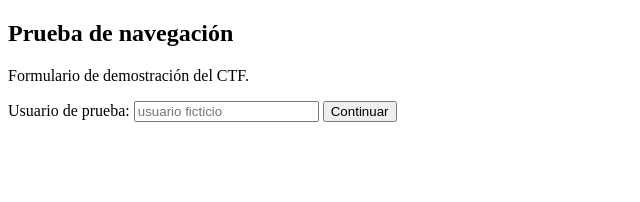
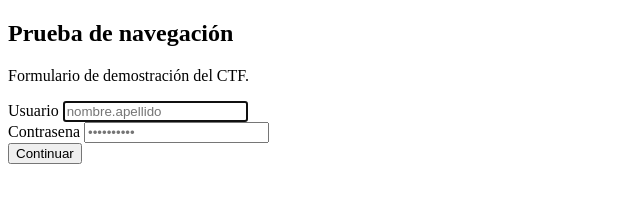
Before and after one commit to deniseurbanija/veltra-lab, a plain HTML site: page index.html in a window 1280 px wide. Shown: the whole page, without its empty margins (0-640 px from the left). Drawn offline with Linux system fonts and the light colour scheme.

Commit message:
Replace old form with new login form structure

```diff
--- a/index.html
+++ b/index.html
@@ -9,17 +9,22 @@
   <h2>Prueba de navegación</h2>
   <p>Formulario de demostración del CTF.</p>
 
-  <form id="prueba">
-    <label>Usuario de prueba:</label>
-    <input id="usuario" type="text"
-           placeholder="usuario ficticio">
-    <button type="submit">Continuar</button>
-  </form>
+      <form id="form-login" autocomplete="off">
+        <div class="field">
+          <label for="txt-login">Usuario</label>
+          <input id="txt-login" name="txtLogin" type="text" placeholder="nombre.apellido" autofocus>
+        </div>
+        <div class="field">
+          <label for="txt-password">Contrasena</label>
+          <input id="txt-password" name="txtPassword" type="password" placeholder="••••••••••">
+        </div>
+        <button id="btn-login" type="submit" class="btn">Continuar</button>
+      </form>
 
   <p id="resultado"></p>
 
   <script>
-    document.getElementById("prueba")
+    document.getElementById("form-login")
       .addEventListener("submit", function(e) {
         e.preventDefault();
         document.getElementById("resultado")
```
